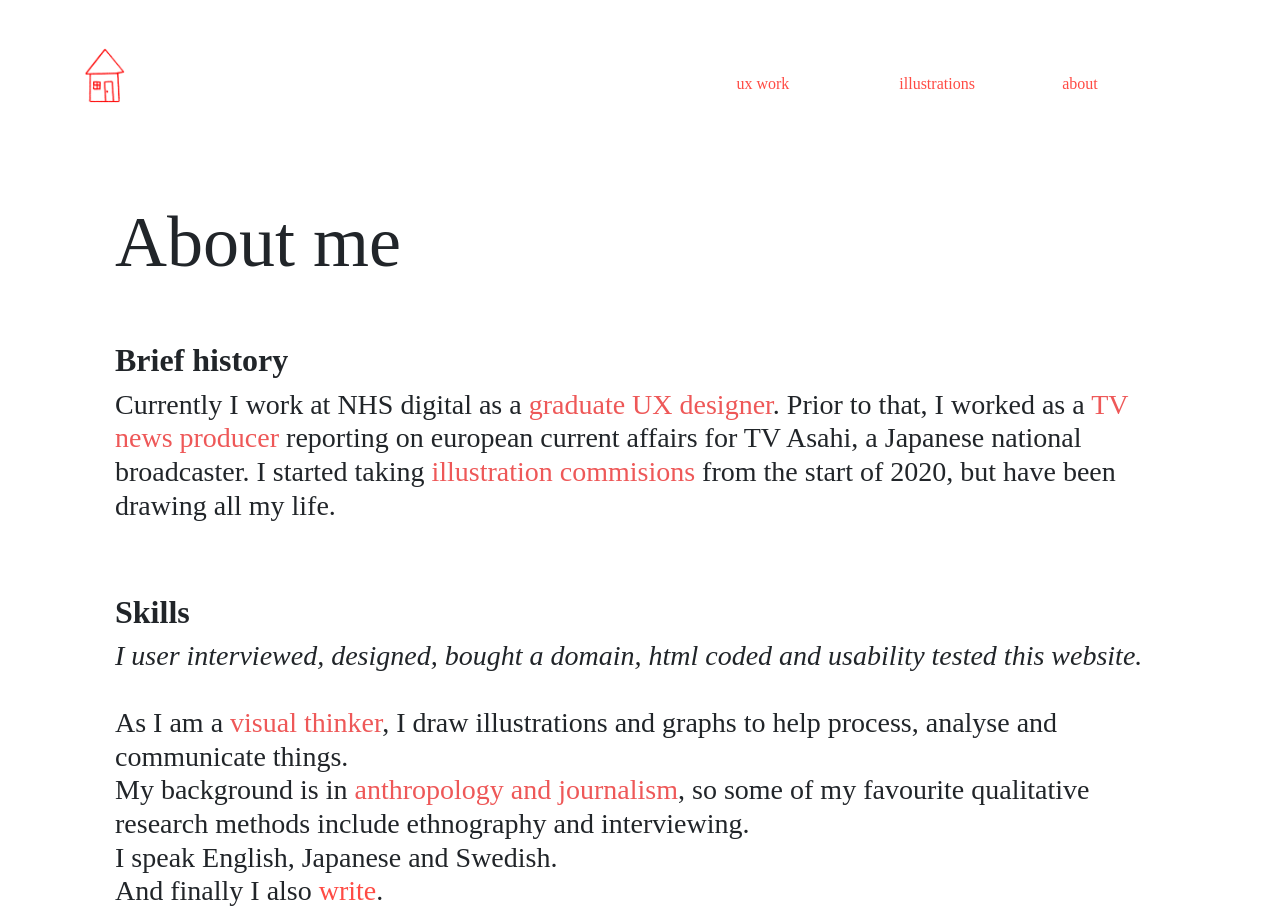
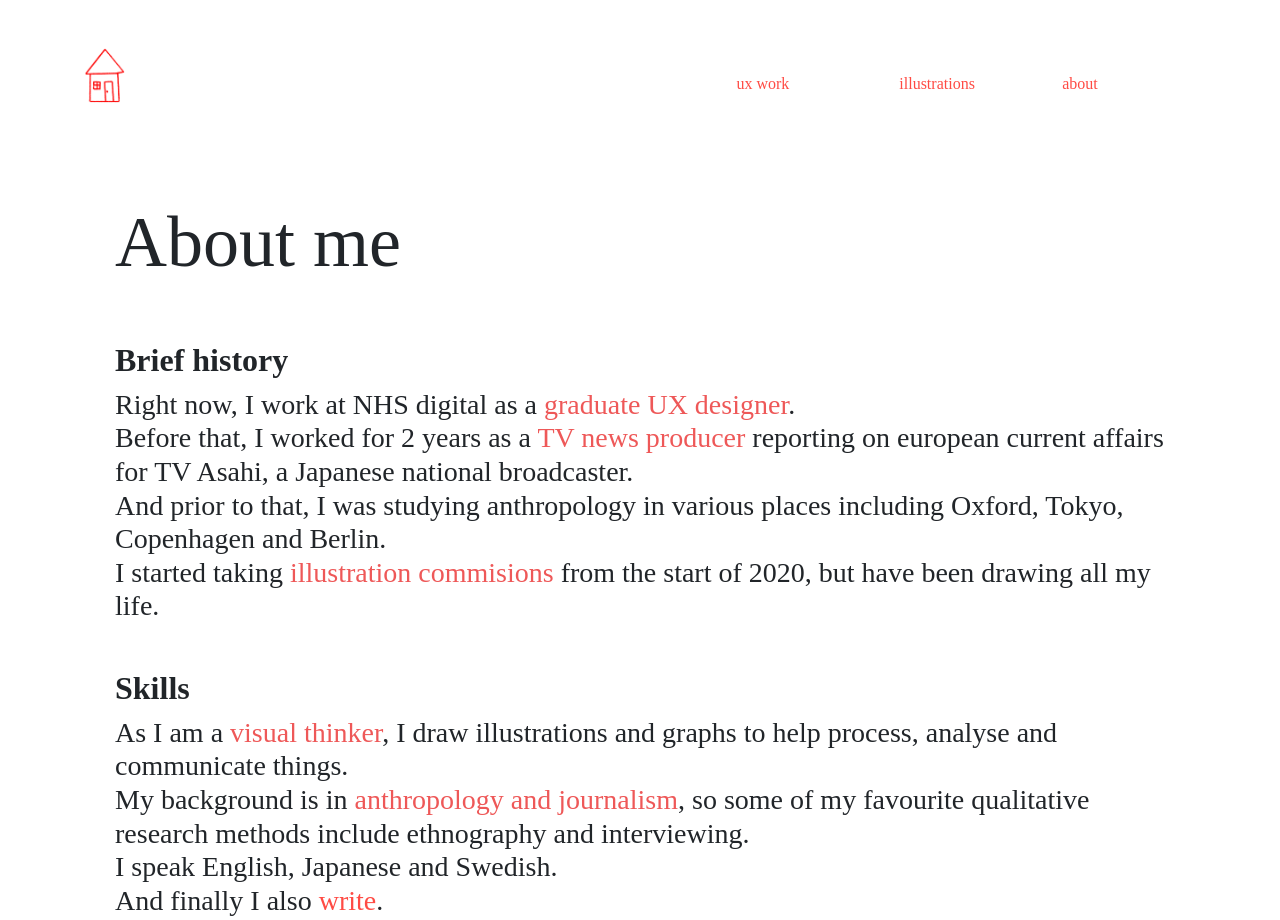
Before and after one commit to misakihata/website, a plain HTML site: page about.html in a window 1280 px wide. Shown: the top 920 px of the page. Drawn offline with nearby package versions, Linux system fonts and the light colour scheme; files that its build step writes are made by us from their sources.

Commit message:
Add files via upload

```diff
--- a/about.html
+++ b/about.html
@@ -83,19 +83,20 @@
                  <h3 style="font-family:Avenir Next;">
 
 
-                  Currently I work at NHS digital as a <a style="color:rgb(238, 88, 88)";>graduate UX designer</a>.
+                  Right now, I work at NHS digital as a <a style="color:rgb(238, 88, 88)";>graduate UX designer</a>.
+                  <br>
+                  Before that, I worked for 2 years as a <a style="color:rgb(238, 88, 88)";>TV news producer</a> reporting on european current affairs for TV Asahi, a Japanese national broadcaster.
+                  <br> And prior to that, I was studying anthropology in various places including Oxford, Tokyo, Copenhagen and Berlin.
 
-                  Prior to that, I worked as a <a style="color:rgb(238, 88, 88)";>TV news producer</a> reporting on european current affairs for TV Asahi, a Japanese national broadcaster. I started taking <a style="color:rgb(238, 88, 88)";>illustration commisions</a> from the start of 2020, but have been drawing all my life. <br>
+
+                  <br>I started taking <a style="color:rgb(238, 88, 88)";>illustration commisions</a> from the start of 2020, but have been drawing all my life. <br>
 
                   </h3>
-                  <br>
 
 
                   <h2 style="font-family:Avenir Next;"><br>
                   <b>Skills</b><br>
                   <h3 style="font-family:Avenir Next;">
-                    <i>I user interviewed, designed, bought a domain, html coded and usability tested this website.</i>
-                    <br><br>
 
 As I am a  <a style="color:rgb(238, 88, 88)";>visual thinker</a>, I draw illustrations and graphs to help process, analyse and communicate things.<br>
 My background is in  <a style="color:rgb(238, 88, 88)";> anthropology and journalism</a>, so some of my favourite qualitative research methods include ethnography and interviewing.
@@ -103,8 +104,9 @@ My background is in  <a style="color:rgb(238, 88, 88)";> anthropology and journa
 
                   <br>
                   And finally I also <a href="writing.html">write</a>.<br>
-                  </h3>
-                  <br>
+
+
+                </h3> <br>
 
                   <h2 style="font-family:Avenir Next;">
                     <b>Education</b><br>
```
Also changed, not shown: illustrations.html (+1 -1 lines), index.html (+12 -2 lines).
